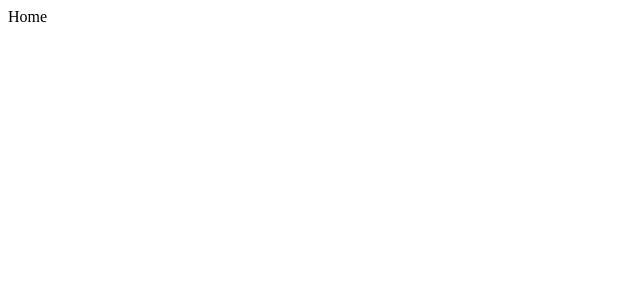
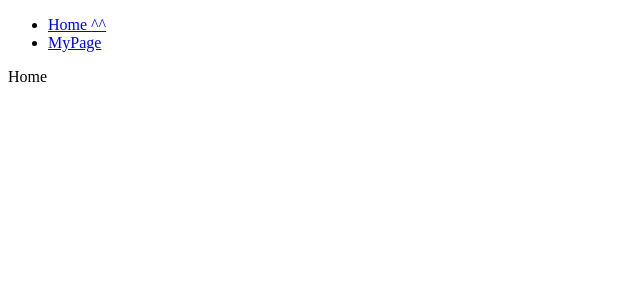
Before and after one commit to jiho3894/charleynext14, a Next.js app: page / in a window 1280 px wide. Shown: the top 300 px of the page, without its empty margins (0-640 px from the left). Built offline with nearby package versions, Linux system fonts and the light colour scheme.

Commit message:
feat: sever component rendering & use client

```diff
--- a/app/page.tsx
+++ b/app/page.tsx
@@ -1,5 +1,12 @@
+import Navigation from '../components/navigation';
+
 const Home = () => {
-  return <div>Home</div>;
+  return (
+    <>
+      <Navigation />
+      <div>Home</div>
+    </>
+  );
 };
 
 export default Home;
--- /dev/null
+++ b/components/navigation.tsx
@@ -0,0 +1,22 @@
+'use client';
+
+import Link from 'next/link';
+import { usePathname } from 'next/navigation';
+
+const Navigation = () => {
+  const pathName = usePathname();
+  return (
+    <nav>
+      <ul>
+        <li>
+          <Link href="/">Home {pathName === '/' && '^^'}</Link>
+        </li>
+        <li>
+          <Link href="/myPage">MyPage {pathName === '/myPage' && '^^'}</Link>
+        </li>
+      </ul>
+    </nav>
+  );
+};
+
+export default Navigation;
```
Also changed, not shown: app/myPage/page.tsx (added, +12 -0 lines), tsconfig.json (+3 -14 lines).
